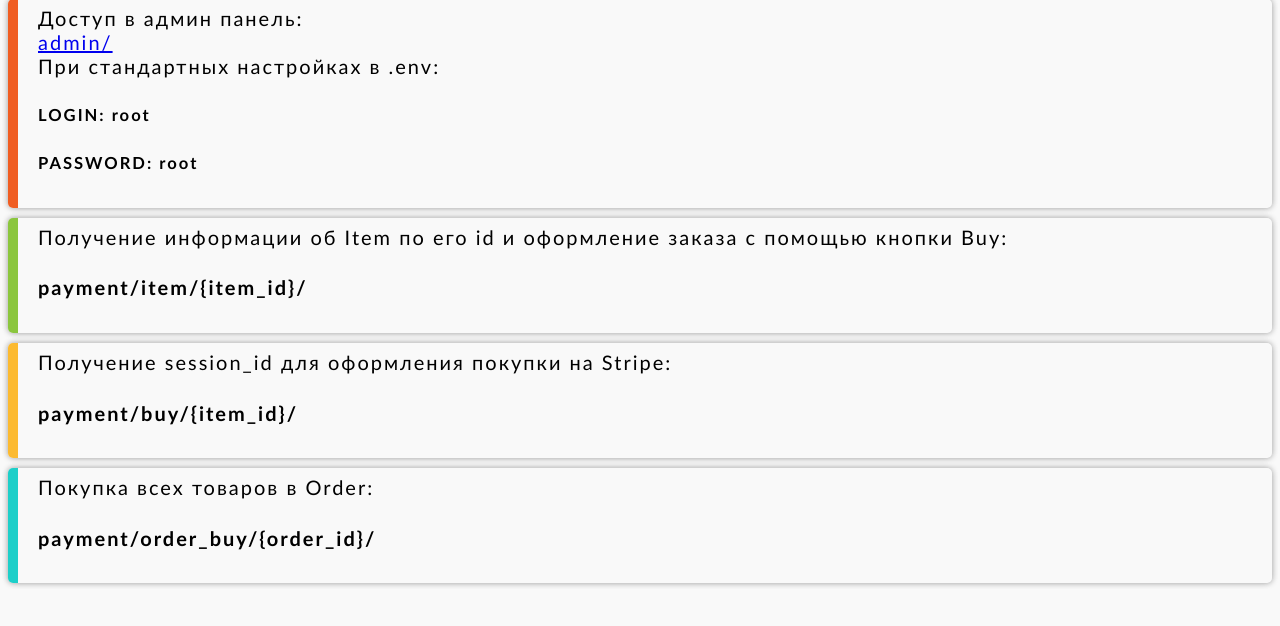
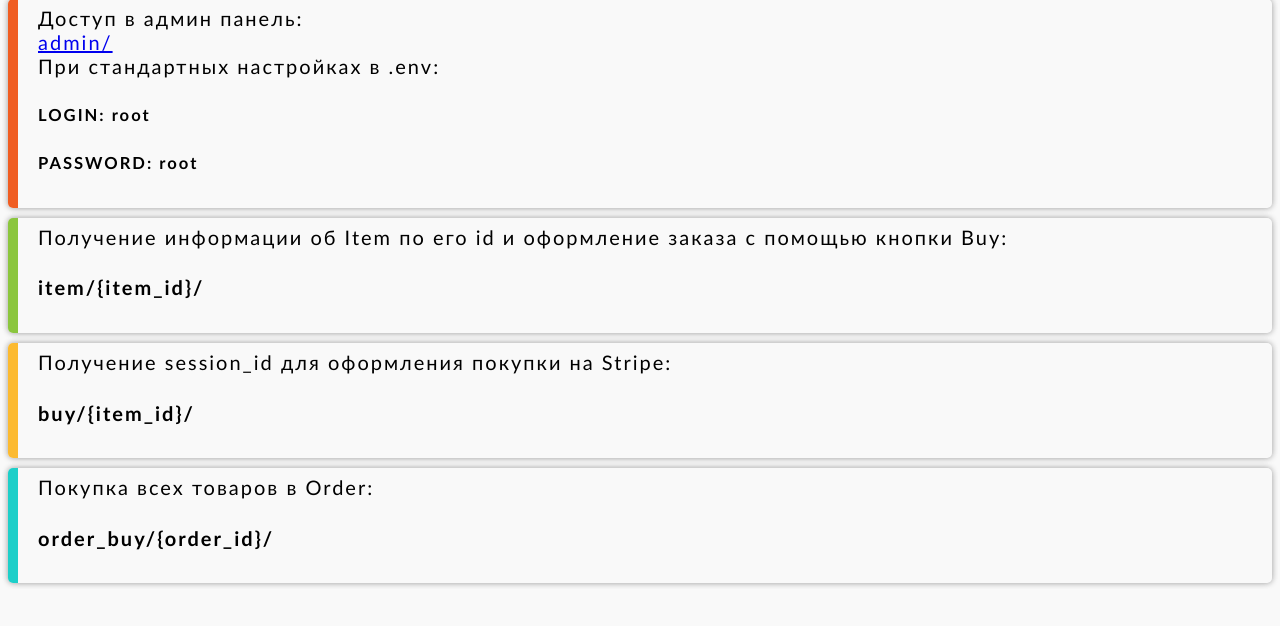
Before and after one commit to DarkProrokk/Payment, a Django app: page / in a window 1280 px wide. Shown: the part 102-728 px from the top of the page. Run offline with Django 4.2, Linux system fonts and the light colour scheme.

Commit message:
edit urls path

```diff
--- a/Payment/templates/Payment/index.html
+++ b/Payment/templates/Payment/index.html
@@ -14,9 +14,9 @@
 <ul class="border">
   <li>Доступ в админ панель: <br> <a href="admin/">admin/</a> <br> При стандартных настройках в .env:<br><h5>LOGIN: root </h5>
       <h5>PASSWORD: root </h5></li>
-  <li>Получение информации об Item по его id и оформление заказа с помощью кнопки Buy: <h4>payment/item/{item_id}/</h4></li>
-  <li>Получение session_id для оформления покупки на Stripe: <h4>payment/buy/{item_id}/</h4></li>
-  <li>Покупка всех товаров в Order: <h4>payment/order_buy/{order_id}/</h4></li>
+  <li>Получение информации об Item по его id и оформление заказа с помощью кнопки Buy: <h4>item/{item_id}/</h4></li>
+  <li>Получение session_id для оформления покупки на Stripe: <h4>buy/{item_id}/</h4></li>
+  <li>Покупка всех товаров в Order: <h4>order_buy/{order_id}/</h4></li>
 </ul>
 </body>
 </html>
```
Also changed, not shown: README.md.
